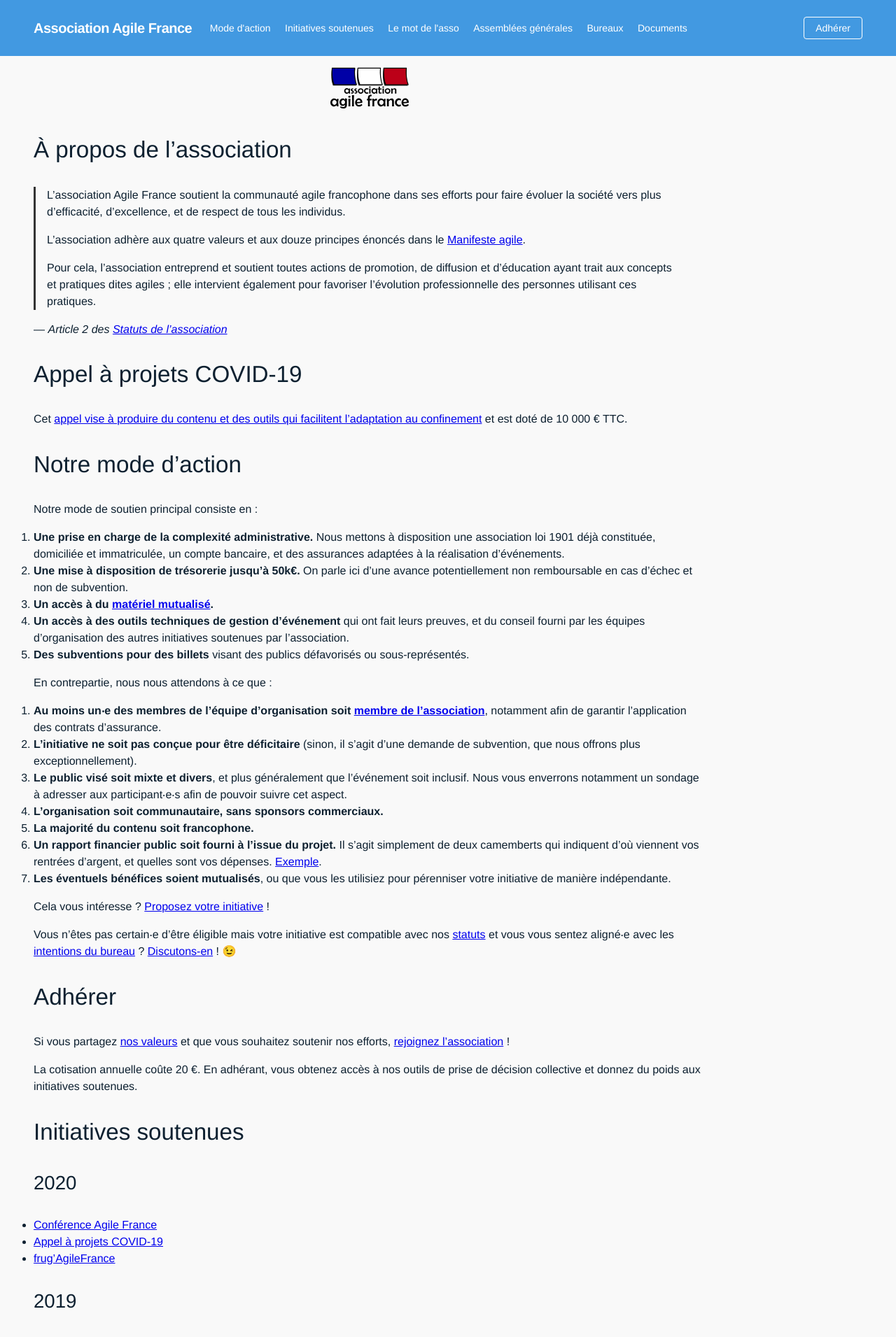
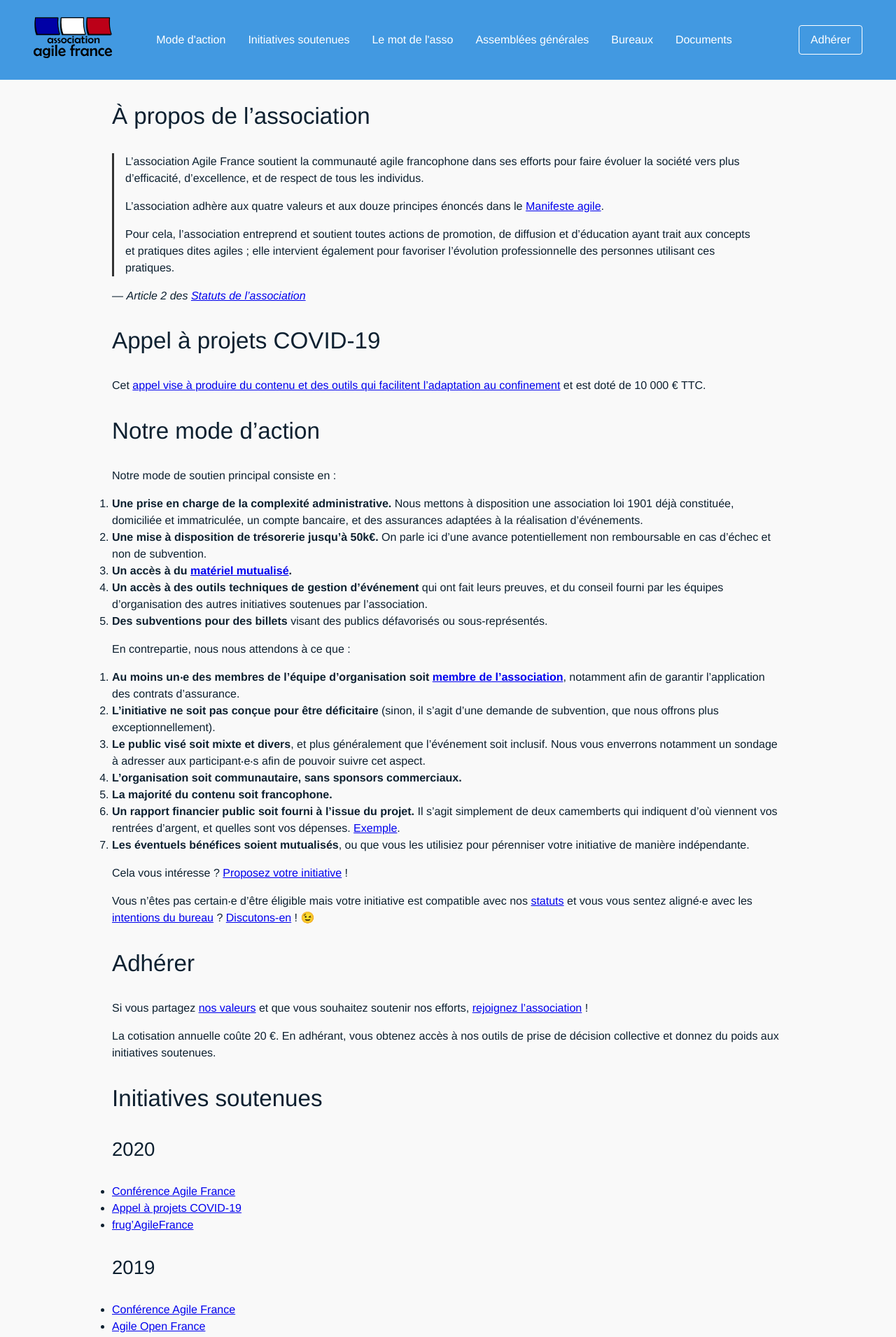
Before and after one commit to AgileFrance/AgileFrance.github.io, a Jekyll site: the page built from _pages/index.md, in a window 1280 px wide. Shown: the top 1911 px of the page at 70% size. Built offline with Jekyll 4.4.1, drawn with Linux system fonts in a browser that asks for light colours; comment, search, counter and statistics services are not loaded; our own code applies the rules of GitHub Pages for plain Markdown files.

Commit message:
Refactor header navigation

```diff
--- a/_layouts/default.html
+++ b/_layouts/default.html
@@ -11,10 +11,11 @@
     {% endif %}
   </head>
   <body>
+    <header>
+      <a class="brand" href="/">
+        <img src="/logo.svg" alt="Association Agile France" />
+      </a>
       <nav>
-      <div class="brand">Association Agile France</div>
-      <div class="menu">
-        <div class="menu-item">
         <a href="/#notre-mode-daction">
           Mode d'action
         </a>
@@ -33,14 +34,10 @@
         <a href="/#documents">
           Documents
         </a>
-        </div>
-        <div>
-          <a href="/#adhérer" class="btn">Adhérer</a>
-        </div>
-      </div>
       </nav>
-    <header>
-      <a href="/"><img src="/logo.svg" alt="Association Agile France" /></a>
+      <a href="/#adhérer" class="btn">
+        Adhérer
+      </a>
     </header>
 
     <main>
--- a/css/main.css
+++ b/css/main.css
@@ -21,20 +21,12 @@
 h6 { font-size: 1em; }
 small { font-size: 0.833em; }
 
-header, main {
+main {
   max-width: 60em;
   margin-top: 1em;
-  margin-right: 3em;
-  margin-left: 3em;
+  margin-right: auto;
+  margin-left: auto;
   margin-bottom: 1em;
-}
-
-header {
-  text-align: center;
-}
-
-header img {
-  width: 7em;
 }
 
 img {
@@ -59,79 +51,51 @@
 footer {
   line-height: 1.2;
   font-size: 80%;
-  background: #DDD;
-  color: white;
   padding: 1em;
   text-align: right;
   margin-top: 5em;
 }
 
-footer a {
+header, footer {
+  background-color: #4299e1;
+  color: white;
+}
+
+header a, footer a {
   color: inherit;
 }
 
-nav, footer {
-  background-color: #4299e1;
+header, header nav {
+  display: flex;
+  align-items: center;
+  flex-direction: column;
 }
 
-nav {
-  display: flex;
-  align-items: center;
+header {
   justify-content: space-between;
-  flex-wrap: wrap;
-  padding: 1.5rem;
+  padding-top: 1.5em;
+  padding-bottom: 1.5em;
   padding-right: 3em;
   padding-left: 3em;
 }
 
-nav .brand {
-  display: flex;
-  margin-right: 1.6rem;
-  color: white;
-  font-weight: 600;
-  font-size: 1.25rem;
-  letter-spacing: -0.025em;
+header img {
+  width: 7em;
 }
 
-nav .menu {
-  width: 100%;
-  display: block;
-  flex-grow: 1;
-
+header nav a {
+  text-decoration: none;
+  margin-top: .5em;
 }
 
-@media (min-width: 1024px) {
-  nav .menu {
-    display: flex;
-    width: auto;
-    align-items: center;
-  }
-  nav .menu .menu-item {
-    flex-grow: 1;
-  }
-}
-
-nav .menu .menu-item a {
-  text-decoration: none;
-  font-size: 0.875rem;
-  display: block;
-  margin-top: 1rem;
-  margin-right: 1rem;
-  color: white;
-}
-
-nav .menu .menu-item a:hover,
-nav .menu .menu-item a:focus {
+header nav a:hover,
+header nav a:focus {
   color: #FFFFE0;
   text-decoration: underline;
 }
 
-.btn {
+header a.btn {
   padding: 0.5rem 1rem;
-  margin-top: 1rem;
-  line-height: 1;
-  font-size: 0.875rem;
-  color: white;
   display: inline-block;
   border: solid 1px;
   border-radius: 0.25rem;
@@ -139,20 +103,18 @@
   text-decoration: none;
 }
 
-.btn:hover {
+header a.btn:hover,
+header a.btn:focus {
   background-color: white;
   color: rgba(56, 178, 172, 1);
 }
 
 @media (min-width: 1024px) {
-  nav .menu .menu-item a {
-    flex-grow: 1;
-    display: inline-block;
+  header, header nav {
+    flex-direction: row;
+  }
+  header nav a {
     margin-top: 0;
+    margin-right: 2em;
   }
-
 }
-@media (min-width: 1024px) {
-  .btn {
-    margin-top: 0;
-  }
```
Lines whose indentation alone changed are shown as unchanged.
